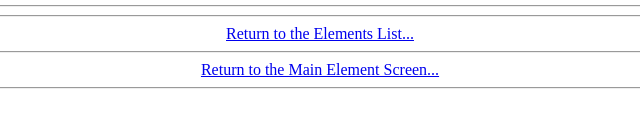
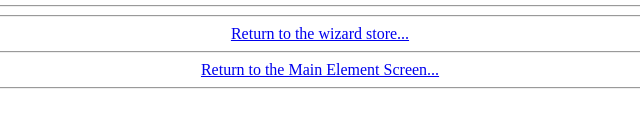
Before and after one commit to spurgeonc/Elemental2, a plain HTML site: page hat.html in a window 1280 px wide. Shown: the part 559-686 px from the top of the page, 320-960 px from the left. Drawn offline with Linux system fonts and the light colour scheme.

Commit message:
Add files via upload

```diff
--- a/hat.html
+++ b/hat.html
@@ -10,8 +10,8 @@
 
 <hr>
 <hr>
-<a href="list.html">
-Return to the Elements List...
+<a href="store.html">
+Return to the wizard store...
 </a>
 <hr>
 <a href="index.html">
```
Also changed, not shown: wand.html (+2 -2 lines).
